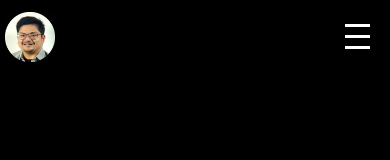
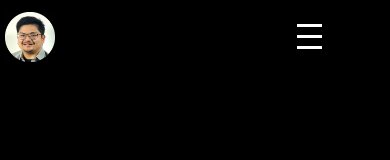
Before and after one commit to alecfaustino/portfolio, a React (Vite) app in the folder frontend/: page / in a window 390 px wide. Shown: the top 160 px of the page. Built offline with nearby package versions, Linux system fonts and the light colour scheme.

Commit message:
animate hamburger to x on open

```diff
--- a/frontend/src/components/Navigation.jsx
+++ b/frontend/src/components/Navigation.jsx
@@ -20,7 +20,9 @@ const Navigation = ({ selectTopic }) => {
         <h2 className="nav_name">Alec Faustino</h2>
       </div>
 
-      <div className="hamburger" onClick={() => setMenuOpen((prev) => !prev)}>
+      <div
+        className={`hamburger ${menuOpen ? "open" : ""}`}
+        onClick={() => setMenuOpen(!menuOpen)}>
         <div className="bar" />
         <div className="bar" />
         <div className="bar" />
--- a/frontend/src/styles/Navigation.scss
+++ b/frontend/src/styles/Navigation.scss
@@ -99,6 +99,24 @@
 
   .hamburger {
     display: flex;
+    margin-right: 3rem;
+    z-index: 1001;
+  }
+
+  .hamburger .bar {
+  transform-origin: center;
+}
+
+  .hamburger.open .bar:nth-child(1) {
+    transform: rotate(45deg) translate(7.5px, 7.5px);
+  }
+
+  .hamburger.open .bar:nth-child(2) {
+    opacity: 0;
+  }
+
+  .hamburger.open .bar:nth-child(3) {
+    transform: rotate(-45deg) translate(7.5px, -7.5px);
   }
 
   .nav_name{
```
